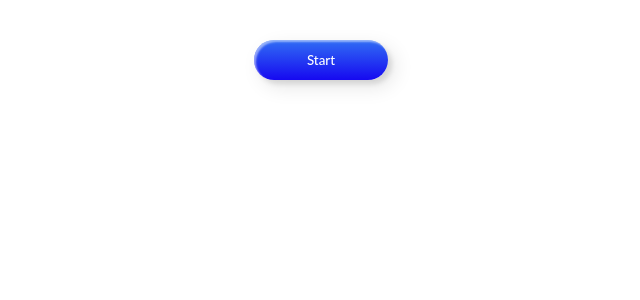
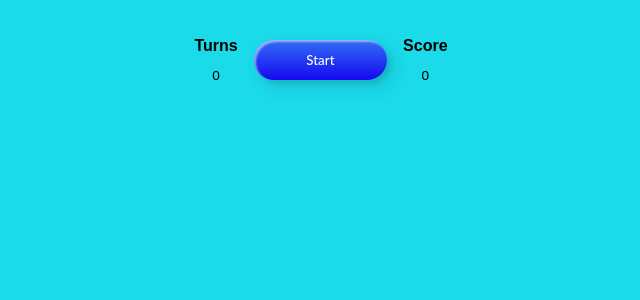
Before and after one commit to madnol/pokemory, a React (Create React App) app: page / in a window 1280 px wide. Shown: the top 300 px of the page, without its empty margins (319-959 px from the left). Built offline with nearby package versions, Linux system fonts and the light colour scheme.

Commit message:
Add score turns and animated background

```diff
--- a/src/components/atoms/card/card.styled.ts
+++ b/src/components/atoms/card/card.styled.ts
@@ -1,5 +1,4 @@
 import { animated } from '@react-spring/web';
-import { url } from 'inspector';
 import styled from 'styled-components';
 
 export const Card = styled.div`
@@ -26,7 +25,7 @@ export const Card = styled.div`
     cursor: pointer;
     will-change: transform, opacity;
 
-    @media (max-width: 769px) {
+    @media (max-width: 475px) {
       width: 100%;
       aspect-ratio: 1;
       height: auto;
--- a/src/components/atoms/card/card.tsx
+++ b/src/components/atoms/card/card.tsx
@@ -1,4 +1,4 @@
-import React, { FunctionComponent, useCallback, useEffect, HTMLProps } from 'react';
+import React, { FunctionComponent, useCallback, HTMLProps } from 'react';
 
 import { useSpring } from '@react-spring/web';
 
@@ -21,16 +21,11 @@ const Card: FunctionComponent<Props> = (props: Props) => {
   });
 
   const handleFlip = useCallback(() => {
-    console.log(otherProps.id);
     if (isFlipped) return;
     onClick && onClick();
-
-    console.log();
     // setFlipped(!isFlipped);
     new Audio('https://www.soundjay.com/misc/sounds/page-flip-01a.mp3').play();
-  }, [isFlipped, onClick, otherProps.id]);
-
-  useEffect(() => console.log({ title, isFlipped }), [isFlipped, title]);
+  }, [isFlipped, onClick]);
 
   return image && title ? (
     <styled.Card onClick={handleFlip} {...otherProps}>
--- a/src/components/board/board.tsx
+++ b/src/components/board/board.tsx
@@ -6,15 +6,18 @@ import { type Pokemon } from '../../types/pokemon/pokemon';
 import Card from '../atoms/card';
 import Button from '../button/button';
 import FlippedDeck from '../flipped-deck';
+import Counter from '../counter';
 
 export interface Props {}
 
 export const Board: FunctionComponent<Props> = ({ ...otherProps }) => {
   const [cards, setCards] = useState<Pokemon[]>();
-  const [, setTurns] = useState(0);
+  const [turns, setTurns] = useState(0);
   const [choiceOne, setChoiceOne] = useState<Pokemon>();
   const [choiceTwo, setChoiceTwo] = useState<Pokemon>();
   const [flippedCards, setFlippedCards] = useState<Pokemon[]>();
+  const [score, setScore] = useState(0);
+  const [consecutive, setConsecutive] = useState(1);
 
   const getSprite = useCallback(async () => {
     const results: Pokemon[] = [];
@@ -36,7 +39,6 @@ export const Board: FunctionComponent<Props> = ({ ...otherProps }) => {
         .sort(() => (Math.random() > 0.5 ? 1 : -1))
         .map((foundedCard, index) => ({ ...foundedCard, id: `${index}` }))
     );
-    setTurns((prevTurns) => prevTurns + 1);
   }, []);
 
   // Handle choice
@@ -51,9 +53,7 @@ export const Board: FunctionComponent<Props> = ({ ...otherProps }) => {
   const resetTurn = useCallback(() => {
     setChoiceOne(undefined);
     setChoiceTwo(undefined);
-    setTurns((prevTurns) => prevTurns + 1);
   }, []);
-  console.log({ choiceOne, choiceTwo });
 
   const handleFlippedCards = useCallback(() => {
     const matchedCards = cards?.filter((card) => card.matched);
@@ -79,16 +79,35 @@ export const Board: FunctionComponent<Props> = ({ ...otherProps }) => {
     }
   }, [choiceOne, choiceTwo, resetTurn]);
 
+  const handleStart = useCallback(() => {
+    getSprite();
+    setTurns(1);
+  }, [getSprite]);
+  const handleRestart = useCallback(() => {
+    getSprite();
+    setScore(0);
+    setConsecutive(0);
+    setTurns((prevTurns) => prevTurns + 1);
+  }, [getSprite]);
+
   useEffect(() => {
     handleFlippedCards();
   }, [handleFlippedCards]);
 
-  // TODO: Mazzo delle coppie di carte trovate
-  //* Il mazzo delle carte deve apparire sulla sinistra
-  //* Le carte vengono mostrate appaiate e quando si va sopra con la freccia si espande verticalmente per mostrare e scrollare le carte trovate
   // TODO: Score
-  //* Va mostrato sulla destra
+  //* Va mostrato sulla destra: DONE
+  //* A ogni coppia trovata aumenta il punteggio
   //* Il punteggio aumenta esponenzialmente quado più copie vengono trovate in successione
+  const handleScore = useCallback(() => {
+    const points = consecutive >= 1 ? consecutive : 1;
+    if (choiceOne && choiceTwo) {
+      choiceOne.name === choiceTwo.name
+        ? setScore((prevScore) => (prevScore >= 1 ? prevScore + points : prevScore + 1))
+        : setConsecutive(1);
+      choiceOne?.name === choiceTwo?.name && setConsecutive((prev) => prev + 1);
+    }
+  }, [choiceOne, choiceTwo, consecutive]);
+
   // TODO: rounds
   //* Va mostrato in basso a destra
   //* Va aggiornato quando l'utente decide di riniziare il gioco
@@ -97,6 +116,9 @@ export const Board: FunctionComponent<Props> = ({ ...otherProps }) => {
   //   fg: bg,
   //   bg: fg,
   // });
+  useEffect(() => {
+    handleScore();
+  }, [handleScore]);
 
   return (
     <styled.Board>
@@ -109,8 +131,21 @@ export const Board: FunctionComponent<Props> = ({ ...otherProps }) => {
           justifyContent: 'center',
           alignItems: 'center'
         }}>
-        <Button style={{ margin: '40px 0', width: '10em' }} title="Start" onClick={getSprite} />
+        <Counter name="Turns" score={turns} />
+
+        {!cards && (
+          <Button style={{ margin: '40px 0', width: '10em' }} title="Start" onClick={handleStart} />
+        )}
+        {cards && (
+          <Button
+            style={{ margin: '40px 0', width: '10em' }}
+            title="restart"
+            onClick={handleRestart}
+          />
+        )}
+        <Counter name="Score" score={score} />
       </div>
+
       <FlippedDeck cards={flippedCards} />
 
       <styled.PlayGround {...otherProps}>
--- /dev/null
+++ b/src/components/counter/counter.styled.ts
@@ -0,0 +1,23 @@
+import styled from 'styled-components';
+
+export const StyledCounter = styled.div`
+  grid-area: empty;
+  display: flex;
+  flex-direction: column;
+  justify-content: flex-start;
+  align-items: center;
+
+  padding: 1em;
+  span {
+    margin-top: 1em;
+  }
+  /*height: 100%; */
+  /* aspect-ratio: 1; */
+  border-radius: 20px;
+  /* background-color: blueviolet; */
+  @media (max-width: 780px) {
+    grid-area: header;
+    justify-self: right;
+    align-self: center;
+  }
+`;
--- /dev/null
+++ b/src/components/counter/counter.tsx
@@ -0,0 +1,19 @@
+import React, { HTMLProps } from 'react';
+import { StyledCounter } from './counter.styled';
+
+export interface Props extends HTMLProps<HTMLDivElement> {
+  name?: string;
+  score?: number;
+}
+
+const Counter = (props: Props) => {
+  const { score = 0, name, ...restProps } = props;
+  return (
+    <StyledCounter {...restProps}>
+      {name && <h4>{name}</h4>}
+      <span>{score}</span>
+    </StyledCounter>
+  );
+};
+
+export default Counter;
--- /dev/null
+++ b/src/components/counter/index.ts
@@ -0,0 +1,2 @@
+export { default } from './counter';
+export type { Props as CounterProps } from './counter';
--- a/src/components/flipped-deck/flipped-deck.styled.ts
+++ b/src/components/flipped-deck/flipped-deck.styled.ts
@@ -17,6 +17,8 @@ export const FlippedDeck = styled(animated.div)`
   }
 
   @media (max-width: 769px) {
+    grid-area: footer;
+
     overflow-x: scroll;
     overflow-y: hidden;
     white-space: nowrap;
@@ -24,9 +26,9 @@ export const FlippedDeck = styled(animated.div)`
     height: 11em;
     & > div {
       height: 100%;
+      aspect-ratio: 1;
       display: inline-block;
       margin-left: 20px;
     }
-    grid-area: footer;
   }
 `;
--- a/src/components/styles/GlobalStyles.ts
+++ b/src/components/styles/GlobalStyles.ts
@@ -1,6 +1,23 @@
 import { createGlobalStyle } from 'styled-components';
 
 const GlobalStyle = createGlobalStyle`
+  @-webkit-keyframes color-change-2x {
+  0% {
+    background: #19dcea;
+  }
+  100% {
+    background: #b22cff;
+  }
+}
+@keyframes color-change-2x {
+  0% {
+    background: #19dcea;
+  }
+  100% {
+    background: #b22cff;
+  }
+}
+
  html, body, #root   {
   width: 100vw;
   height: 100vh;
@@ -8,8 +25,9 @@ const GlobalStyle = createGlobalStyle`
 
  body {
     font-family: ${({ theme }) => theme.fontFamily};
-
     background-color: ${({ theme }) => '#fff'};
+    -webkit-animation: color-change-2x 2s linear infinite alternate both;
+	        animation: color-change-2x 2s linear infinite alternate both;
  }
 
  h1 {
@@ -38,7 +56,6 @@ body {
     }
 h2 {
         font-size:3rem;
-        font-family: 'Abril Fatface',cursive;
         font-weight:lighter;
         color: #333;
     }
@@ -46,7 +63,6 @@ h2 {
 h3{
         font-size:1.3rem;
         color: #333;
-        padding:1.5rem;
     }
 
 span {
```
